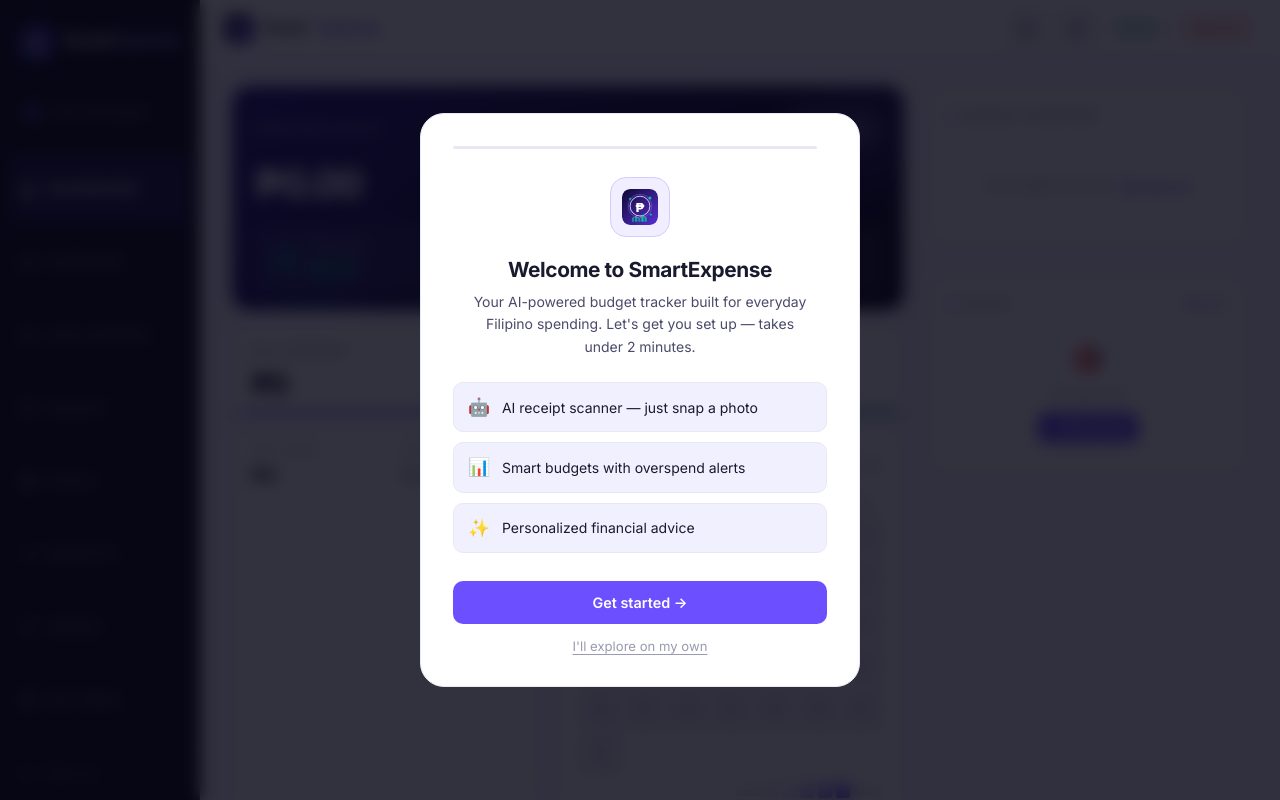
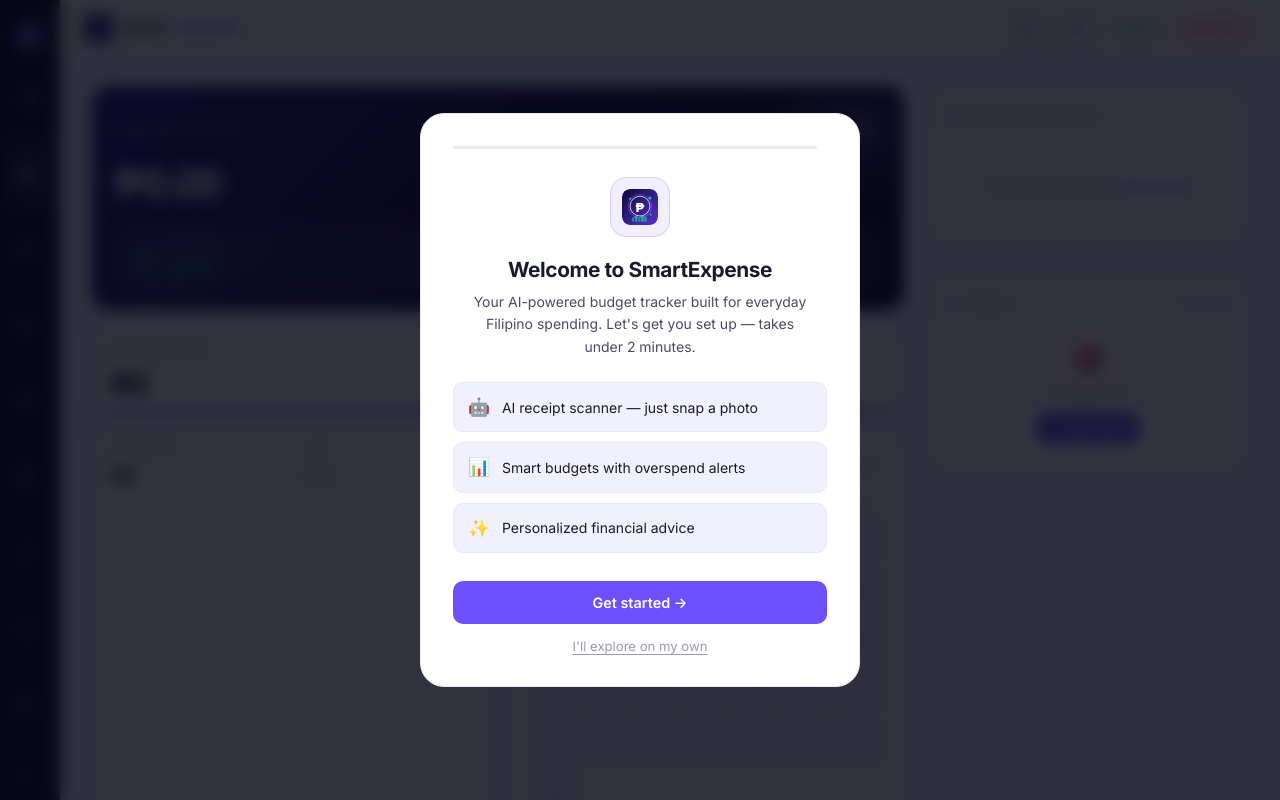
Before and after one commit to theJuan05/smartexpense, a Flask app: template backend/templates/index.html in a window 1280 px wide. Run offline with Flask 3, Linux system fonts and the light colour scheme; the template is opened without the code that fills it, so the values that code supplies are empty; some libraries are stand-ins or nearby versions.

Commit message:
feat: redesign sidebar as collapsible icon-rail
60px icon-only by default, smoothly expands to 210px on hover with
text labels fading in. Content area shifts by 60px instead of 200px,
giving much more screen real estate.

Co-Authored-By: Claude Sonnet 4.6 <noreply@anthropic.com>

```diff
--- a/backend/static/style.css
+++ b/backend/static/style.css
@@ -2693,68 +2693,75 @@ textarea:focus-visible {
 /* ═══════════════════════════════════════════════════════════════════
    SIDEBAR STYLES
    ═══════════════════════════════════════════════════════════════════ */
-/* ── Sidebar base (theme-reactive) ────────────────────────────── */
+/* ── Sidebar base — icon-rail, expands on hover ───────────────── */
 .sidebar {
   position: fixed;
   left: 0; top: 0; bottom: 0;
-  width: 200px;
+  width: 60px;
   background: var(--sidebar-bg);
   border-right: 0.5px solid var(--sidebar-border);
   z-index: 150;
   flex-direction: column;
   overflow: hidden;
-  transition: background 0.25s, border-color 0.25s;
-}
+  transition: width 0.22s ease, background 0.25s, border-color 0.25s;
+}
+
+.sidebar:hover { width: 210px; }
 
 /* Logo row */
 .sidebar-logo {
   display: flex;
   align-items: center;
   gap: 10px;
-  padding: 22px 16px 20px;
+  padding: 18px 11px 16px;
   border-bottom: 0.5px solid var(--sidebar-border);
   flex-shrink: 0;
+  min-width: 210px;
 }
 
 .sidebar-logo-img {
-  width: 38px; height: 38px;
-  border-radius: 10px;
+  width: 34px; height: 34px;
+  border-radius: 9px;
   flex-shrink: 0;
 }
 
 .sidebar-logo-text {
-  font-size: 1.05rem;
+  font-size: 1rem;
   font-weight: 700;
   color: var(--sidebar-logo-color);
   letter-spacing: -0.3px;
   white-space: nowrap;
-  transition: color 0.25s;
-}
+  opacity: 0;
+  transition: opacity 0.12s ease;
+}
+.sidebar:hover .sidebar-logo-text { opacity: 1; transition-delay: 0.08s; }
 .sidebar-logo-text span { color: var(--sidebar-logo-accent); }
 
 /* Profile top section */
 .sidebar-profile-top {
-  padding: 8px 8px;
+  padding: 6px 6px;
   border-bottom: 0.5px solid var(--sidebar-border);
   flex-shrink: 0;
+  min-width: 210px;
 }
 
 /* Nav section */
 .sidebar-nav {
   display: flex;
   flex-direction: column;
-  gap: 2px;
-  padding: 10px 8px;
+  gap: 1px;
+  padding: 8px 6px;
   flex: 1;
+  min-width: 210px;
 }
 
 .sidebar-item {
   display: flex !important;
   align-items: center;
   gap: 11px;
-  padding: 10px 12px;
+  padding: 9px 11px;
   border-radius: var(--radius-sm);
-  font-size: 0.855rem;
+  font-size: 0.845rem;
   font-weight: 500;
   color: var(--sidebar-item-color);
   background: transparent;
@@ -2767,7 +2774,12 @@ textarea:focus-visible {
   transition: background 0.15s, color 0.15s;
 }
 
-.sidebar-item span { white-space: nowrap; }
+.sidebar-item span {
+  white-space: nowrap;
+  opacity: 0;
+  transition: opacity 0.12s ease;
+}
+.sidebar:hover .sidebar-item span { opacity: 1; transition-delay: 0.08s; }
 
 .sidebar-item svg { flex-shrink: 0; width: 17px; height: 17px; }
 
@@ -2784,19 +2796,20 @@ textarea:focus-visible {
 
 /* Bottom section */
 .sidebar-bottom {
-  padding: 8px 8px;
+  padding: 6px 6px;
   border-top: 0.5px solid var(--sidebar-border);
   display: flex;
   flex-direction: column;
-  gap: 2px;
+  gap: 1px;
   flex-shrink: 0;
+  min-width: 210px;
 }
 
 .sidebar-user {
   display: flex;
   align-items: center;
   gap: 11px;
-  padding: 9px 12px;
+  padding: 8px 11px;
   border-radius: var(--radius-sm);
   cursor: pointer;
   border: none;
@@ -2832,13 +2845,16 @@ textarea:focus-visible {
   white-space: nowrap;
   overflow: hidden;
   text-overflow: ellipsis;
-}
+  opacity: 0;
+  transition: opacity 0.12s ease;
+}
+.sidebar:hover .sidebar-user-name { opacity: 1; transition-delay: 0.08s; }
 
 .sidebar-signout {
   display: flex;
   align-items: center;
   gap: 11px;
-  padding: 9px 12px;
+  padding: 8px 11px;
   border-radius: var(--radius-sm);
   font-size: 0.82rem;
   font-weight: 500;
@@ -2848,7 +2864,12 @@ textarea:focus-visible {
   transition: background 0.15s, color 0.15s;
 }
 
-.sidebar-signout span { white-space: nowrap; }
+.sidebar-signout span {
+  white-space: nowrap;
+  opacity: 0;
+  transition: opacity 0.12s ease;
+}
+.sidebar:hover .sidebar-signout span { opacity: 1; transition-delay: 0.08s; }
 
 .sidebar-signout:hover {
   background: var(--sidebar-signout-hover-bg);
@@ -2864,10 +2885,10 @@ textarea:focus-visible {
   .sidebar  { display: flex; }
   .tab-bar  { display: none; }
 
-  /* Shift navbar and content right of sidebar */
-  .navbar    { margin-left: 200px; }
-  .container { margin-left: 200px; margin-right: 0; max-width: none; padding: 28px 32px; }
-  #page-skeleton { left: 200px; }
+  /* Shift navbar and content right of icon-rail sidebar */
+  .navbar    { margin-left: 60px; }
+  .container { margin-left: 60px; margin-right: 0; max-width: none; padding: 28px 32px; }
+  #page-skeleton { left: 60px; }
 
   /* ── Dashboard: main column + sticky aside ──────────────────── */
   #tab-dashboard.active {
```
